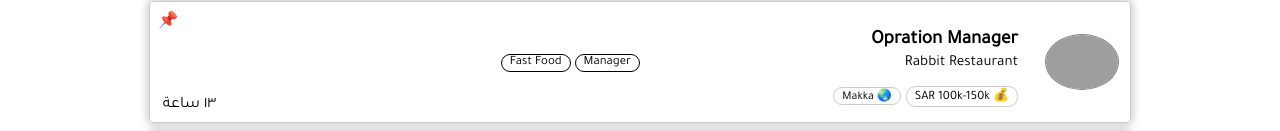
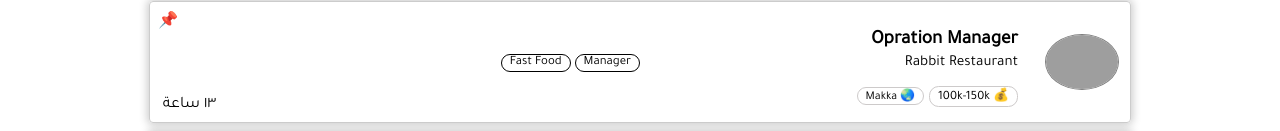
Before and after one commit to alrepo/my-app, a React (Create React App) app: page / in a window 1280 px wide. Shown: the part 363-494 px from the top of the page. Built offline with nearby package versions, Linux system fonts and the light colour scheme; grey boxes are pictures that could not be loaded.

Commit message:
removed SAR from all salaries

```diff
--- a/src/App.jsx
+++ b/src/App.jsx
@@ -17,7 +17,7 @@ let jobs = [
     companyName: "Rabbit Restaurant",
     companyLogo: "https://img.freepik.com/premium-vector/rabbit-cartoon-logo-design-vector-illustration_256145-308.jpg?w=2000",
     location: "Makka",
-    salary: "SAR 100k-150k",
+    salary: "100k-150k",
     filter1: "Manager",
     filter2: "Fast Food",
     cardOptions: {fixed: 1, highlight: true, showLogo: true}
```
Also changed, not shown: 8 other files (tests, documents, lock files or other folders).
